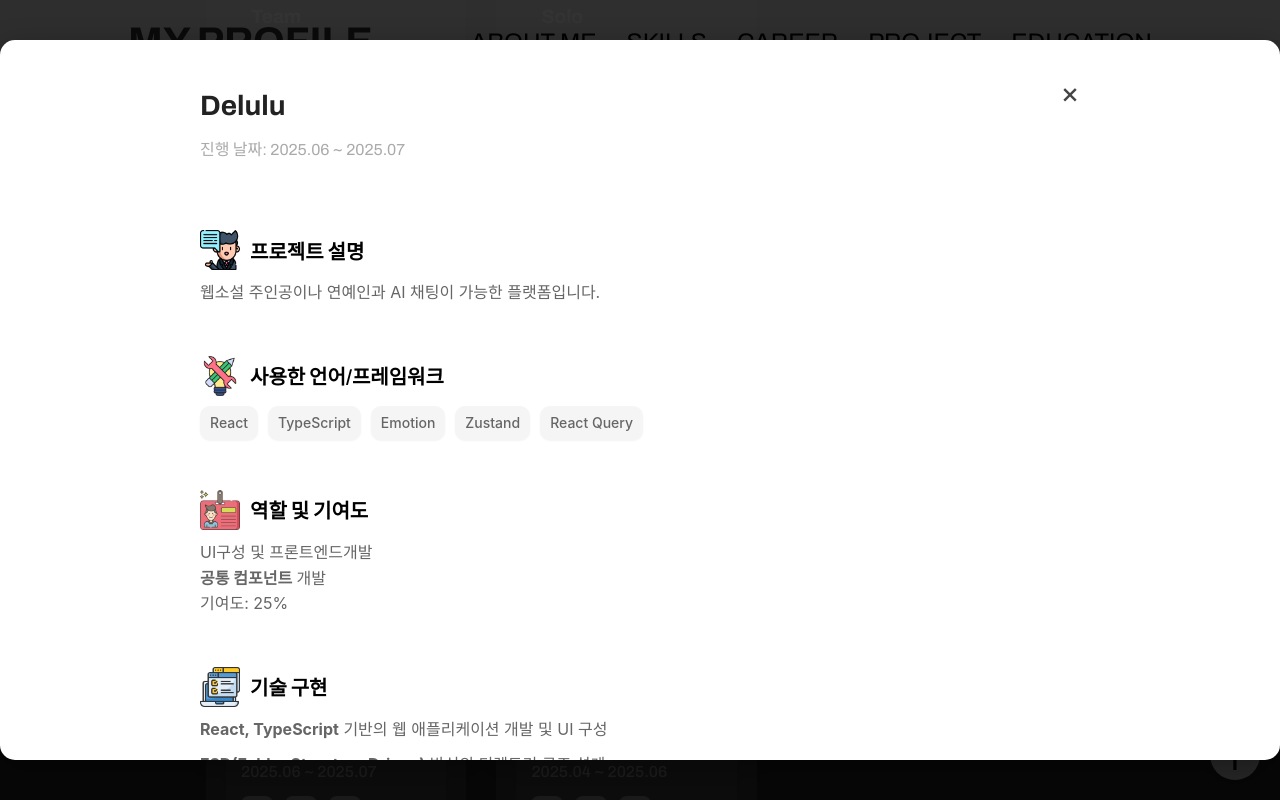
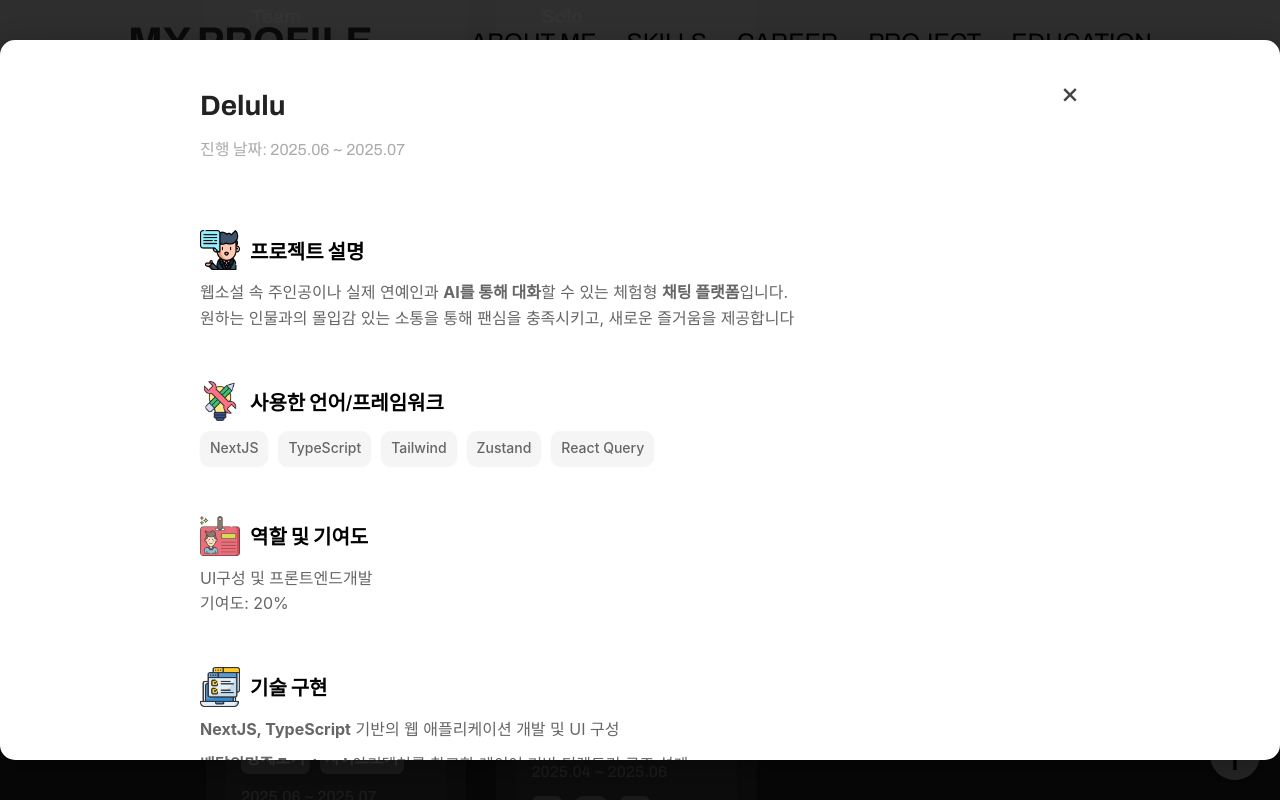
Before and after one commit to Jaesang98/jsnam_portfolio, a React (Create React App) app: page / in a window 1280 px wide. Both pictures are taken after a click on the element 336 px from the left and 400 px from the top of the page. Built offline with nearby package versions, Linux system fonts and the light colour scheme.

Commit message:
델룰룰루

```diff
--- a/src/data/projectData.js
+++ b/src/data/projectData.js
@@ -11,8 +11,9 @@ const projectData = [
     pr_team: "T",
     pr_image: delulu_poster,
     pr_title: "Delulu",
-    pr_detail: "웹소설 주인공이나 연예인과 AI 채팅이 가능한 플랫폼입니다.",
-    pr_sitelink: "https://jsnam-portfolio.vercel.app/",
+    pr_detail:
+      "웹소설의 주인공, 실제 연예인과 AI를 통해 대화할 수 있는 체험형 채팅 플랫폼입니다.",
+    pr_sitelink: "https://delulu.ohrora.org/en/",
     pr_date: "2025.06 ~ 2025.07",
     pr_language: ["iconTS", "iconNext", "iconTailwind"],
   },
--- a/src/data/projectDetails.js
+++ b/src/data/projectDetails.js
@@ -30,29 +30,27 @@ const projectDetails = [
     prDetail_title: "Delulu",
     prDetail_date: "2025.06 ~ 2025.07",
     prDetail_description:
-      "웹소설 주인공이나 연예인과 AI 채팅이 가능한 플랫폼입니다.",
+      "웹소설 속 주인공이나 실제 연예인과 <strong>AI를 통해 대화</strong>할 수 있는 체험형 <strong>채팅 플랫폼</strong>입니다.<br> 원하는 인물과의 몰입감 있는 소통을 통해 팬심을 충족시키고, 새로운 즐거움을 제공합니다",
     prDetail_techStack: [
-      "React",
+      "NextJS",
       "TypeScript",
-      "Emotion",
+      "Tailwind",
       "Zustand",
       "React Query",
     ],
     prDetail_features: [
-      "<strong>React, TypeScript</strong> 기반의 웹 애플리케이션 개발 및 UI 구성",
-      "<strong>FSD(Folder Structure Driven)</strong> 방식의 디렉토리 구조 설계",
+      "<strong>NextJS, TypeScript</strong> 기반의 웹 애플리케이션 개발 및 UI 구성",
+      "<strong>배달의민족 Frontend</strong> 아키텍처를 참고한 레이어 기반 디렉토리 구조 설계",
       "<strong>React Query</strong>를 활용한 서버 상태 관리 및 API 통신 최적화",
       "<strong>Zustand</strong>로 전역 상태를 간결하고 효율적으로 관리",
-      "<strong>Emotion</strong>을 사용하여 컴포넌트 단위 스타일링",
-      "<strong>GitHub Actions</strong> 기반의 CI 구성 및 Vercel 연동을 통한 자동 배포 환경(CI/CD) 구축",
-      "<strong>Docker</strong> 컨테이너 기반의 백엔드 API와 통신하며 개발 환경 구성",
+      "<strong>Tailwind</strong>를 활용해 빠른 UI 구성과 일관된 스타일링을 구현",
+      "<strong>GitHub</strong>와 <strong>AWS</strong> 연동을 통한 자동 배포 환경(CI/CD) 구축",
     ],
-    prDetail_role:
-      "UI구성 및 프론트엔드개발 <br> <strong>공통 컴포넌트</strong> 개발 <br> 기여도: 25%",
+    prDetail_role: "UI구성 및 프론트엔드개발 <br> 기여도: 20%",
     prDetail_reflections: [
-      "<strong>홈 화면</strong>, <strong>플레이리스트</strong>, <strong>게시글</strong> 등 주요 화면 UI를 직접 개발했습니다.",
-      "<strong>Button</strong>, <strong>Modal</strong>, <strong>Pagination</strong>, <strong>Tag</strong> 등 다양한 공통 컴포넌트를 직접 설계하고 구현했습니다.",
-      "<strong>Google Login</strong> 연동 후, <strong>Access Token</strong>, <strong>Refresh Token</strong>, <strong>Token Reissue</strong> 기능을 <strong>Axios Interceptor</strong>를 통해 처리했습니다.",
+      "<strong>채팅</strong>, <strong>프로필</strong>, <strong>유저 노트</strong> 등 주요 기능 화면의 UI를 직접 개발하며 화면 구성과 사용자 흐름을 설계했습니다.",
+      "<strong>Socket.IO</strong>를 활용해 실시간 채팅 기능을 구현하고, 연결 및 수신 이벤트에 대한 예외 처리를 경험했습니다.",
+      "<strong>무한 스크롤</strong> 및 <strong>iOS Safari</strong> 환경에서 발생하는 스크롤/UI 버그를 분기 처리하며 <strong>기기별 대응</strong> 역량을 향상시켰습니다.",
     ],
     prDetail_images: [
       delulu_poster,
@@ -65,20 +63,20 @@ const projectDetails = [
     ],
     prDetail_challenges: {
       problem: [
-        "초기에는 <strong>FSD(Folder Structure Driven)</strong> 구조가 다소 복잡하게 느껴졌습니다.",
-        "보통은 <strong>규모가 큰 프로젝트에서 사용하는 방식</strong>이라, 상대적으로 작은 규모의 프로젝트에 적용하니 오히려 <strong>구조가 과하게</strong> 느껴졌습니다.",
+        "<strong>iOS Safari</strong>에서 입력창 포커스 시 하단에 불필요한 여백이 생기고, 사용자가 입력 중 화면을 스크롤하면 레이아웃이 어긋나는 문제가 발생했습니다.",
+        "<strong>무한 스크롤</strong> 구현 과정에서 사용자가 상단에 도달했을 때 전체 데이터를 요청하면서 <strong>로딩 지연</strong>이 발생했습니다.",
       ],
       solution: [
-        "하지만 프로젝트를 진행하면서 점차 <strong>FSD 구조에 익숙</strong>해졌고, 디렉토리 간 <strong>역할을 명확히 나누는 데</strong>에 큰 도움이 되었습니다.",
-        "현재는 <strong>유지보수성과 확장성</strong> 측면에서 FSD 구조의 장점을 체감하고 있습니다.",
+        "사용자가 입력 중 <strong>다른 영역을 터치하거나 스크롤</strong>하는 경우 자동으로 <strong>focus를 해제</strong>하여 키보드가 자연스럽게 닫히고, <strong>레이아웃이 깨지지 않도록 처리</strong>했습니다.",
+        "스크롤이 <strong>상단 70%</strong> 이상 도달하면 미리 데이터를 <strong>사전 요청</strong>하여 실제 도달 시에는 <strong>지연 없이 콘텐츠가 렌더링</strong>되도록 개선했습니다.",
       ],
     },
     prDetail_outcomes:
-      "FSD 구조 적용을 통해 디렉토리 체계를 정리하고, 공통 컴포넌트 도입으로 코드 재사용성과 유지보수성을 크게 향상시켰습니다.",
+      "정부 지원금 <strong>3,000만 원</strong>을 확보한 프로젝트로, 현재 기획자가 <strong>미국 현지에서 홍보</strong>를 진행 중입니다.<br> <strong>외국 사용자들의 반응도 긍정적</strong>이며, 글로벌 서비스 확장 가능성을 확인했습니다.",
 
     prDetail_links: {
-      projectLink: "https://digging-musing.site/",
-      githubLink: "https://github.com/JTH-00/ReadMe_Preset",
+      projectLink: "https://delulu.ohrora.org/en/",
+      // githubLink: "https://github.com/JTH-00/ReadMe_Preset",
     },
   },
   {
--- a/src/pages/MAIN/HOME_PROJECT.js
+++ b/src/pages/MAIN/HOME_PROJECT.js
@@ -145,7 +145,8 @@ function HOME_PROJECT() {
 
               <button
                 className="project-readme"
-                onClick={() => {
+                onClick={(e) => {
+                  e.stopPropagation();
                   openReadme(item.pr_id);
                 }}
               >
@@ -154,7 +155,8 @@ function HOME_PROJECT() {
               {item.pr_sitelink ? (
                 <button
                   className="project-site"
-                  onClick={() => {
+                  onClick={(e) => {
+                    e.stopPropagation(); // 이걸 추가해야 함!
                     openSite(item.pr_sitelink);
                   }}
                 >
--- a/src/pages/component/Readme.js
+++ b/src/pages/component/Readme.js
@@ -195,7 +195,11 @@ function Readme({ projectId, closeReadme }) {
                 <img src={End} alt="Outcomes Icon" className="Readme-icon" />
                 결과 및 성과
               </h3>
-              <p>{projectDetail.prDetail_outcomes}</p>
+              <p
+                dangerouslySetInnerHTML={{
+                  __html: projectDetail.prDetail_outcomes,
+                }}
+              ></p>
             </div>
 
             <div className="Readme-link">
```
